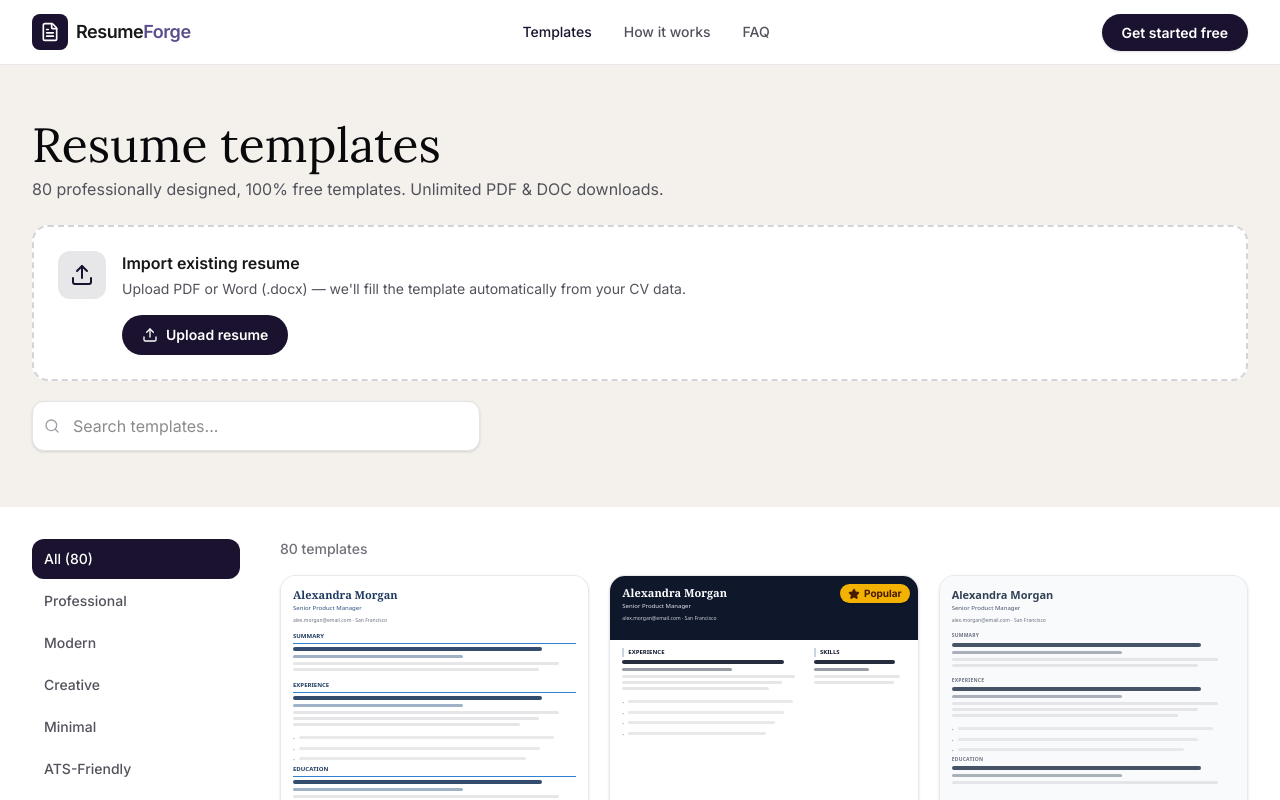
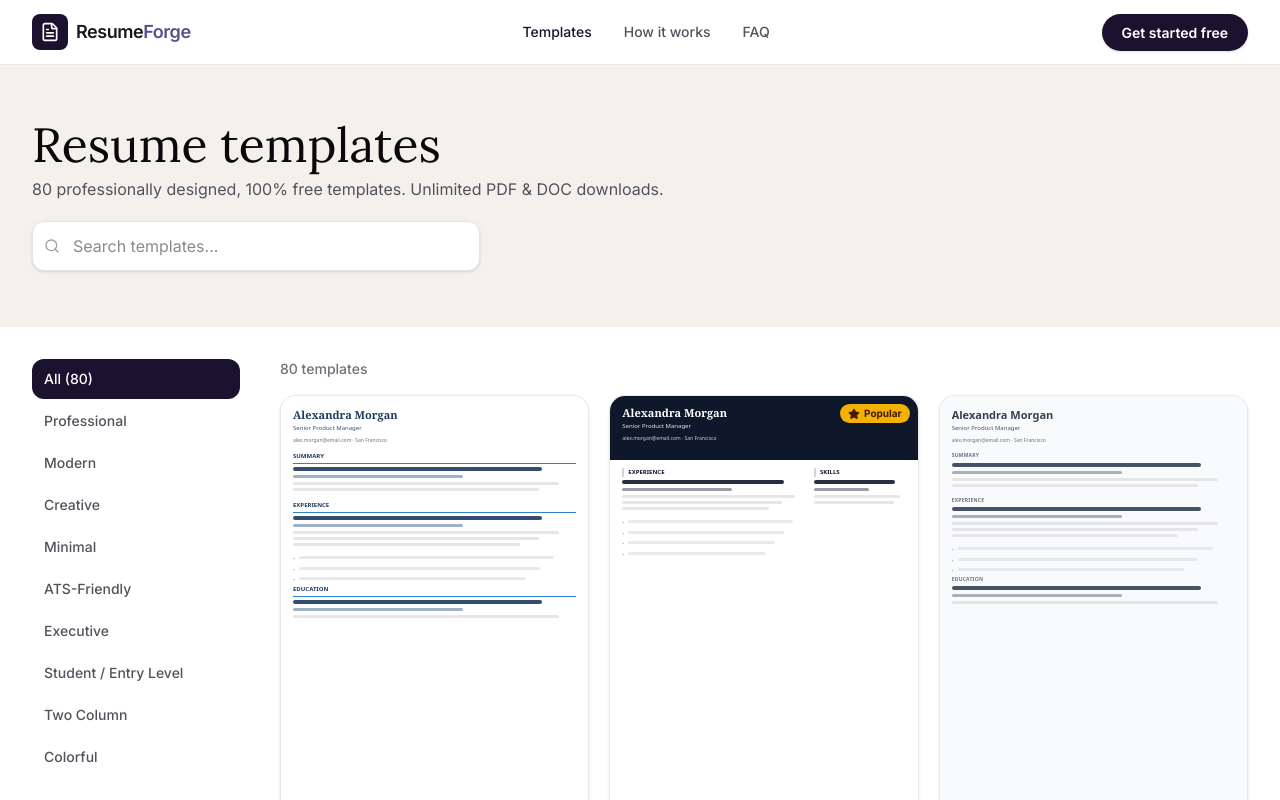
Before and after one commit to maharanajitendra1996/freecvs, a Next.js app: page /templates in a window 1280 px wide. Shown: the top 800 px of the page. Built offline with nearby package versions, Linux system fonts and the light colour scheme.

Commit message:
Commented code related to the upload existing CV functionality.

```diff
--- a/src/app/editor/[templateId]/page.tsx
+++ b/src/app/editor/[templateId]/page.tsx
@@ -69,7 +69,7 @@ export default function EditorPage({ params }: { params: Promise<{ templateId: s
           <span className="shrink-0 rounded-full bg-green-100 px-2 py-0.5 text-[10px] font-medium text-green-800 sm:text-xs">Free</span>
         </div>
         <div className="flex flex-wrap items-center justify-end gap-2">
-          <ResumeImport templateId={template.id} variant="compact" />
+          {/* <ResumeImport templateId={template.id} variant="compact" /> */}
           {!useSampleData && (
             <button
               onClick={loadSampleData}
@@ -100,7 +100,7 @@ export default function EditorPage({ params }: { params: Promise<{ templateId: s
 
       <div className="flex flex-1 flex-col overflow-hidden lg:flex-row">
         <aside className="max-h-[45vh] w-full shrink-0 overflow-y-auto border-b border-zinc-200 bg-white p-4 sm:max-h-[50vh] lg:max-h-none lg:max-w-md lg:border-b-0 lg:border-r lg:p-6">
-          <ResumeImport templateId={template.id} variant="card" className="mb-5" />
+          {/* <ResumeImport templateId={template.id} variant="card" className="mb-5" /> */}
           <ResumeEditorForm data={data} onChange={setData} />
         </aside>
 
--- a/src/app/templates/page.tsx
+++ b/src/app/templates/page.tsx
@@ -48,9 +48,9 @@ export default function TemplatesPage() {
           <p className="mt-2 max-w-2xl text-sm text-zinc-600 sm:text-base">
             {TEMPLATE_COUNT} professionally designed, 100% free templates. Unlimited PDF & DOC downloads.
           </p>
-          <div id="import" className="mt-6 scroll-mt-28">
+          {/* <div id="import" className="mt-6 scroll-mt-28">
             <ResumeImport variant="card" />
-          </div>
+          </div> */}
           <div className="relative mt-5 max-w-full sm:max-w-md">
             <Search className="absolute left-3 top-1/2 h-4 w-4 -translate-y-1/2 text-zinc-400" />
             <input
--- a/src/components/home/hero-section.tsx
+++ b/src/components/home/hero-section.tsx
@@ -24,15 +24,15 @@ export function HeroSection({ templateCount }: { templateCount: number }) {
             >
               Get started for free ✨
             </Link>
-            <Link
+            {/* <Link
               href="/templates#import"
               className="inline-flex w-full items-center justify-center gap-2 rounded-full border-2 border-[#1a122e]/20 bg-white px-8 py-3.5 text-base font-semibold text-[#1a122e] transition hover:bg-white/80 sm:w-auto"
             >
               Upload existing resume ↑
-            </Link>
+            </Link> */}
           </div>
           <p className="mt-6 text-sm text-zinc-500">
-            {templateCount} templates · Import PDF/DOCX · No sign-up
+            {templateCount} templates · Export to PDF · No sign-up
           </p>
         </div>
 
--- a/src/components/resume/resume-import.tsx
+++ b/src/components/resume/resume-import.tsx
@@ -82,73 +82,73 @@ export function ResumeImport({ templateId, variant = "button", className }: Resu
     />
   );
 
-  if (variant === "card") {
-    return (
-      <div
-        className={clsx(
-          "rounded-2xl border-2 border-dashed border-zinc-300 bg-white p-6 transition-colors hover:border-[#1a122e]/40 hover:bg-[#f4f1ec]/30",
-          className,
-        )}
-      >
-        {input}
-        <div className="flex flex-col items-center text-center sm:flex-row sm:text-left sm:items-start gap-4">
-          <div className="flex h-12 w-12 shrink-0 items-center justify-center rounded-xl bg-[#1a122e]/10 text-[#1a122e]">
-            <Upload className="h-6 w-6" />
-          </div>
-          <div className="flex-1">
-            <h3 className="font-semibold text-zinc-900">Import existing resume</h3>
-            <p className="mt-1 text-sm text-zinc-600">
-              Upload PDF or Word (.docx) — we&apos;ll fill the template automatically from your CV data.
-            </p>
-            <button
-              type="button"
-              onClick={() => inputRef.current?.click()}
-              disabled={loading}
-              className="mt-4 inline-flex items-center gap-2 rounded-full bg-[#1a122e] px-5 py-2.5 text-sm font-semibold text-white hover:bg-[#2d1f47] disabled:opacity-60"
-            >
-              {loading ? <Loader2 className="h-4 w-4 animate-spin" /> : <Upload className="h-4 w-4" />}
-              {loading ? "Reading your resume…" : "Upload resume"}
-            </button>
-          </div>
-        </div>
-        {message && <StatusMessage message={message} className="mt-4" />}
-      </div>
-    );
-  }
+  // if (variant === "card") {
+  //   return (
+  //     <div
+  //       className={clsx(
+  //         "rounded-2xl border-2 border-dashed border-zinc-300 bg-white p-6 transition-colors hover:border-[#1a122e]/40 hover:bg-[#f4f1ec]/30",
+  //         className,
+  //       )}
+  //     >
+  //       {input}
+  //       <div className="flex flex-col items-center text-center sm:flex-row sm:text-left sm:items-start gap-4">
+  //         <div className="flex h-12 w-12 shrink-0 items-center justify-center rounded-xl bg-[#1a122e]/10 text-[#1a122e]">
+  //           <Upload className="h-6 w-6" />
+  //         </div>
+  //         <div className="flex-1">
+  //           <h3 className="font-semibold text-zinc-900">Import existing resume</h3>
+  //           <p className="mt-1 text-sm text-zinc-600">
+  //             Upload PDF or Word (.docx) — we&apos;ll fill the template automatically from your CV data.
+  //           </p>
+  //           <button
+  //             type="button"
+  //             onClick={() => inputRef.current?.click()}
+  //             disabled={loading}
+  //             className="mt-4 inline-flex items-center gap-2 rounded-full bg-[#1a122e] px-5 py-2.5 text-sm font-semibold text-white hover:bg-[#2d1f47] disabled:opacity-60"
+  //           >
+  //             {loading ? <Loader2 className="h-4 w-4 animate-spin" /> : <Upload className="h-4 w-4" />}
+  //             {loading ? "Reading your resume…" : "Upload resume"}
+  //           </button>
+  //         </div>
+  //       </div>
+  //       {message && <StatusMessage message={message} className="mt-4" />}
+  //     </div>
+  //   );
+  // }
 
-  if (variant === "compact") {
-    return (
-      <div className={className}>
-        {input}
-        <button
-          type="button"
-          onClick={() => inputRef.current?.click()}
-          disabled={loading}
-          className="inline-flex items-center gap-1.5 rounded-lg border border-zinc-200 bg-white px-3 py-2 text-xs font-medium text-zinc-700 hover:bg-zinc-50 disabled:opacity-60 sm:text-sm"
-        >
-          {loading ? <Loader2 className="h-3.5 w-3.5 animate-spin" /> : <Upload className="h-3.5 w-3.5" />}
-          Import CV
-        </button>
-        {message && <StatusMessage message={message} className="mt-2" />}
-      </div>
-    );
-  }
+  // if (variant === "compact") {
+  //   return (
+  //     <div className={className}>
+  //       {input}
+  //       <button
+  //         type="button"
+  //         onClick={() => inputRef.current?.click()}
+  //         disabled={loading}
+  //         className="inline-flex items-center gap-1.5 rounded-lg border border-zinc-200 bg-white px-3 py-2 text-xs font-medium text-zinc-700 hover:bg-zinc-50 disabled:opacity-60 sm:text-sm"
+  //       >
+  //         {loading ? <Loader2 className="h-3.5 w-3.5 animate-spin" /> : <Upload className="h-3.5 w-3.5" />}
+  //         Import CV
+  //       </button>
+  //       {message && <StatusMessage message={message} className="mt-2" />}
+  //     </div>
+  //   );
+  // }
 
-  return (
-    <div className={className}>
-      {input}
-      <button
-        type="button"
-        onClick={() => inputRef.current?.click()}
-        disabled={loading}
-        className="inline-flex items-center gap-1.5 rounded-lg border border-zinc-200 px-3 py-2 text-sm font-medium text-zinc-700 hover:border-[#1a122e] hover:bg-[#f4f1ec] disabled:opacity-60"
-      >
-        {loading ? <Loader2 className="h-4 w-4 animate-spin" /> : <Upload className="h-4 w-4" />}
-        {loading ? "Importing…" : "Import resume"}
-      </button>
-      {message && <StatusMessage message={message} className="mt-2 max-w-xs" />}
-    </div>
-  );
+  // return (
+  //   <div className={className}>
+  //     {input}
+  //     <button
+  //       type="button"
+  //       onClick={() => inputRef.current?.click()}
+  //       disabled={loading}
+  //       className="inline-flex items-center gap-1.5 rounded-lg border border-zinc-200 px-3 py-2 text-sm font-medium text-zinc-700 hover:border-[#1a122e] hover:bg-[#f4f1ec] disabled:opacity-60"
+  //     >
+  //       {loading ? <Loader2 className="h-4 w-4 animate-spin" /> : <Upload className="h-4 w-4" />}
+  //       {loading ? "Importing…" : "Import resume"}
+  //     </button>
+  //     {message && <StatusMessage message={message} className="mt-2 max-w-xs" />}
+  //   </div>
+  // );
 }
 
 function StatusMessage({
```
